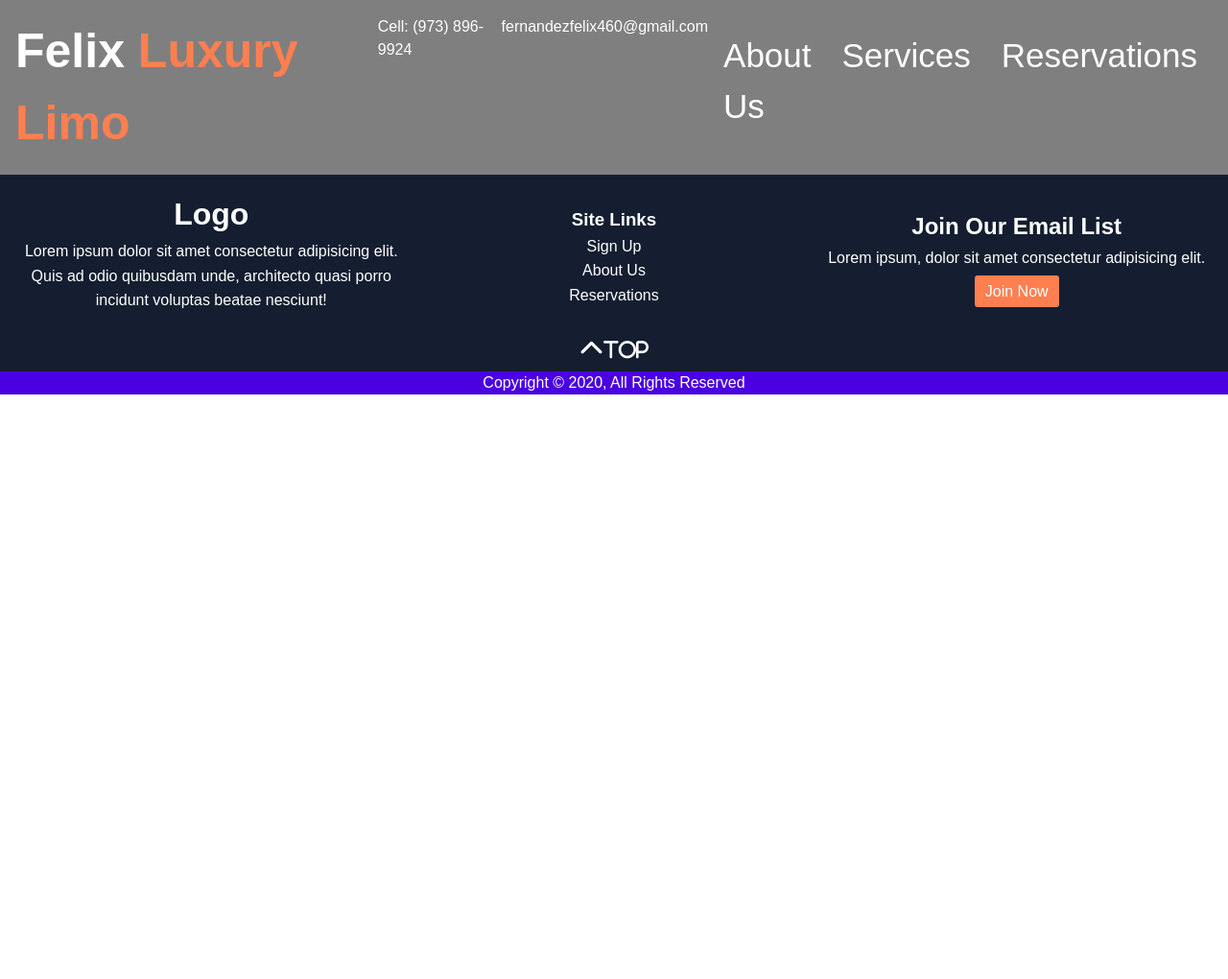
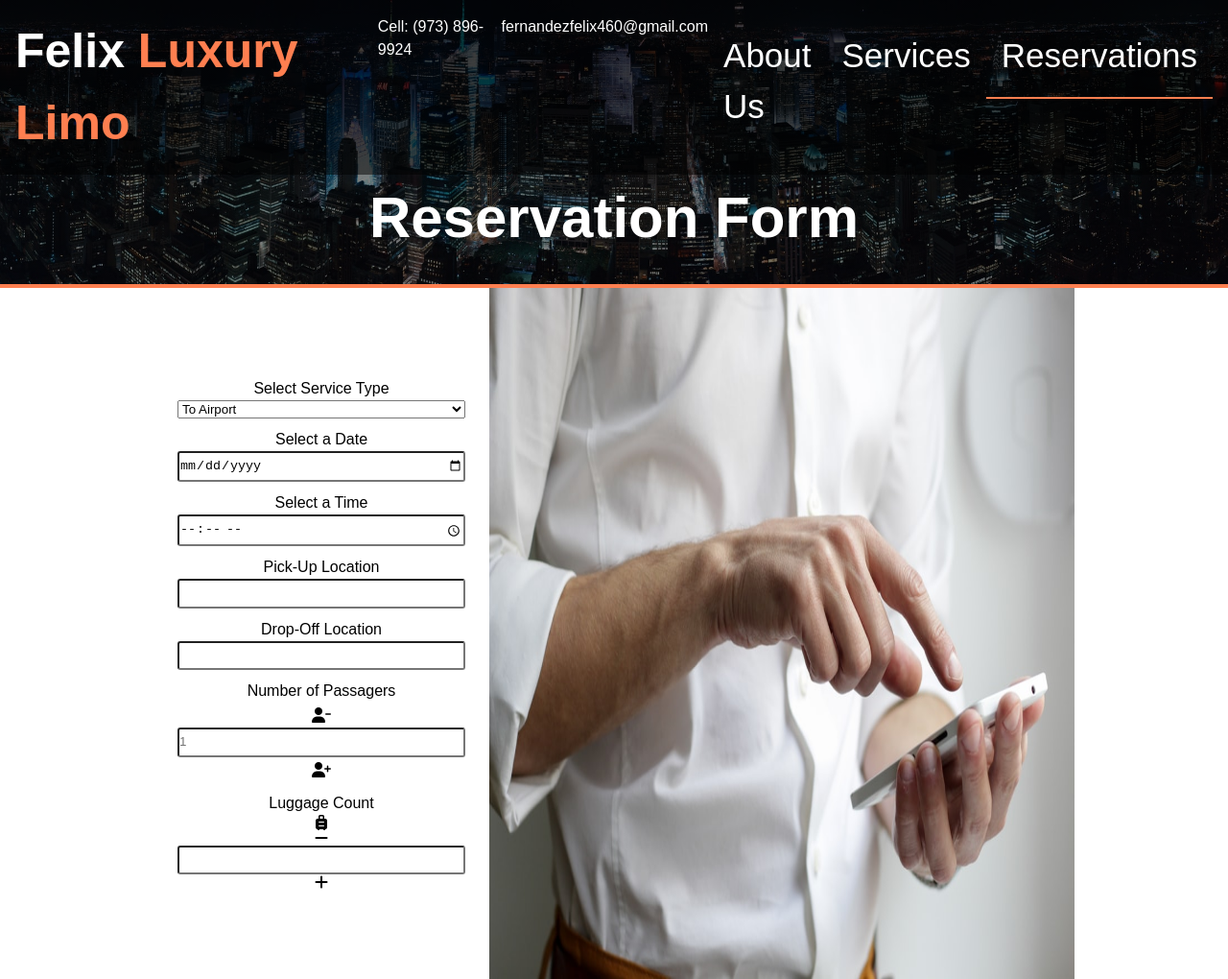
Before and after one commit to hobo71/splus, a plain HTML site: page reservations.html in a window 1280 px wide. Shown: the top 1020 px of the page at 96% size. Before the commit the page ends 800 px from the top, so only its background shows below. Drawn offline with Linux system fonts and the light colour scheme; a web font is replaced by a local one.

Commit message:
added reservation page and styled it

```diff
--- a/css/style.css
+++ b/css/style.css
@@ -199,6 +199,10 @@ margin-top: 120px;
 }
 .icons div:nth-child(odd){
     background-color: var(--light-color);
+    padding: 20px
+}
+.icons div:nth-child(even){
+    padding: 20px;
 }
 
 .inner-text{
@@ -228,11 +232,62 @@ margin-top: 120px;
     width: 50%;
     text-align: left;
     line-height: 1.8;
+
 }
 input{
     border-radius: 3px;
     line-height: 2;
 }
+
+
+.page-header{
+
+    background: linear-gradient(rgba(0, 0, 0, 0.5), rgba(0, 0, 0, 0.5)), url("../images/container.jpg");
+    background-repeat: no-repeat;
+    background-attachment: fixed;
+    background-size: cover;
+    background-position: center;
+    height: 300px;
+    color: white;
+    border-bottom: solid 4px var(--primary-color);
+}
+.page-title{
+   text-align: center;
+   font-size: 40px;
+}
+.form-container{
+    margin: auto;
+    align-items: center;
+    max-width: 1000px;
+    display: flex;
+    flex-direction: row;
+    padding: 0 20px;
+}
+.form-container img{
+    width: 100%;
+    height: 90vh;
+}
+
+form{
+    text-align: center;
+    justify-content: center;
+    align-items: center;
+    padding: 15px;
+
+}
+form ul{
+    list-style: none;
+
+}
+form ul li{
+    display: flex;
+    flex-direction: column;
+    margin: 10px;
+}
+form input{
+    width: 300px;
+}
+
 
 #main-footer{
     background: var(--dark-color);
--- a/reservations.html
+++ b/reservations.html
@@ -1,4 +1,5 @@
 <html lang="en">
+
 <head>
     <meta charset="UTF-8">
     <meta name="viewport" content="width=device-width, initial-scale=1.0">
@@ -9,7 +10,11 @@
     <link rel="stylesheet" href="css/style.css">
     <title>Reservations</title>
 </head>
+
 <body>
+    <section class="page-header">
+
+        <header>
             <nav class="navbar">
                 <div><a class="felix" href="index.html">
                         <h3 class="brand-title">Felix <span>Luxury Limo</span></h3>
@@ -24,17 +29,28 @@
                 </a>
                 <div class="navbar-links">
                     <ul>
-                <li><a href="#about">About Us</a></li>
-                <li><a href="#services">Services</a></li>
-                <li><a href="#reservations">Reservations</a></li>
+                        <li><a href="about.html">About Us</a></li>
+                        <li><a href="services.html">Services</a></li>
+                        <li><a href="reservations.html" class="current">Reservations</a></li>
                     </ul>
                 </div>
             </nav>
-    <!-- <h1>Reservation Form</h1>
-    <form>
+
+                <div class="page-title">
+                    <h1>Reservation Form</h1>
+
+                </div>
+
+        </header>
+
+    </section>
+   <div class="form-container" >
+       <div>
+    <form >
         <ul>
             <li>
-                <select name="" id="">
+                <label for="services">Select Service Type</label>
+                <select name="sercives" id="">
                     <option value="to-airport">To Airport</option>
                     <option value="from-airport">From Airport</option>
                     <option value="point-to-point">Point to Point</option>
@@ -42,8 +58,38 @@
                     <option value="wedding">Wedding</option>
                 </select>
             </li>
+            <li>
+                <label for="date">Select a Date</label>
+                <input type="date" name="" id="">
+            </li>
+            <li>
+                <label for="time">Select a Time</label>
+                <input type="time" name="" id="">
+            </li>
+            <li>
+                <label for="pick-up">Pick-Up Location</label>
+                <input type="address" name="" id="">
+            </li>
+            <li>
+                <label for="drop-off">Drop-Off Location</label>
+                <input type="address" name="" id="">
+            </li>
+            <li>
+                <label for="Passagers">Number of Passagers</label>
+                <i class="fas fa-user-minus" style="padding: 5px;"></i><input type="number" name="passagers" id="passagers" placeholder="1"><i class="fas fa-user-plus" style="padding: 5px;"></i>
+            </li>
+            <li>
+                <label for="Luggage">Luggage Count</label>
+                <i class="fas fa-suitcase-rolling"></i><i class="fas fa-minus"></i><input type="number" name="luggage" id="luggage"><i class="fas fa-plus"></i>
+            </li>
         </ul>
-    </form> -->
+    </form>
+</div>
+    <div>
+    <img src="images/booking.jpg" alt="booking">
+</div>
+</div>
+
 
     <footer id="main-footer">
         <div class="footer-content">
@@ -69,7 +115,7 @@
             </div>
 
         </div>
-        <a href="#home"><i class="fas fa-chevron-up fa-2x"><p><small>Top</small></p></i></a>
+
         <div class="copyright">
 
             <p>
@@ -78,4 +124,5 @@
         </div>
     </footer>
 </body>
+
 </html>
```
Also changed, not shown: about.html (added, +83 -0 lines), index.html (+2 -2 lines), services.html (added, +83 -0 lines), images/booking.jpg (added), images/container.jpg (added). Lines whose indentation alone changed are shown as unchanged.
